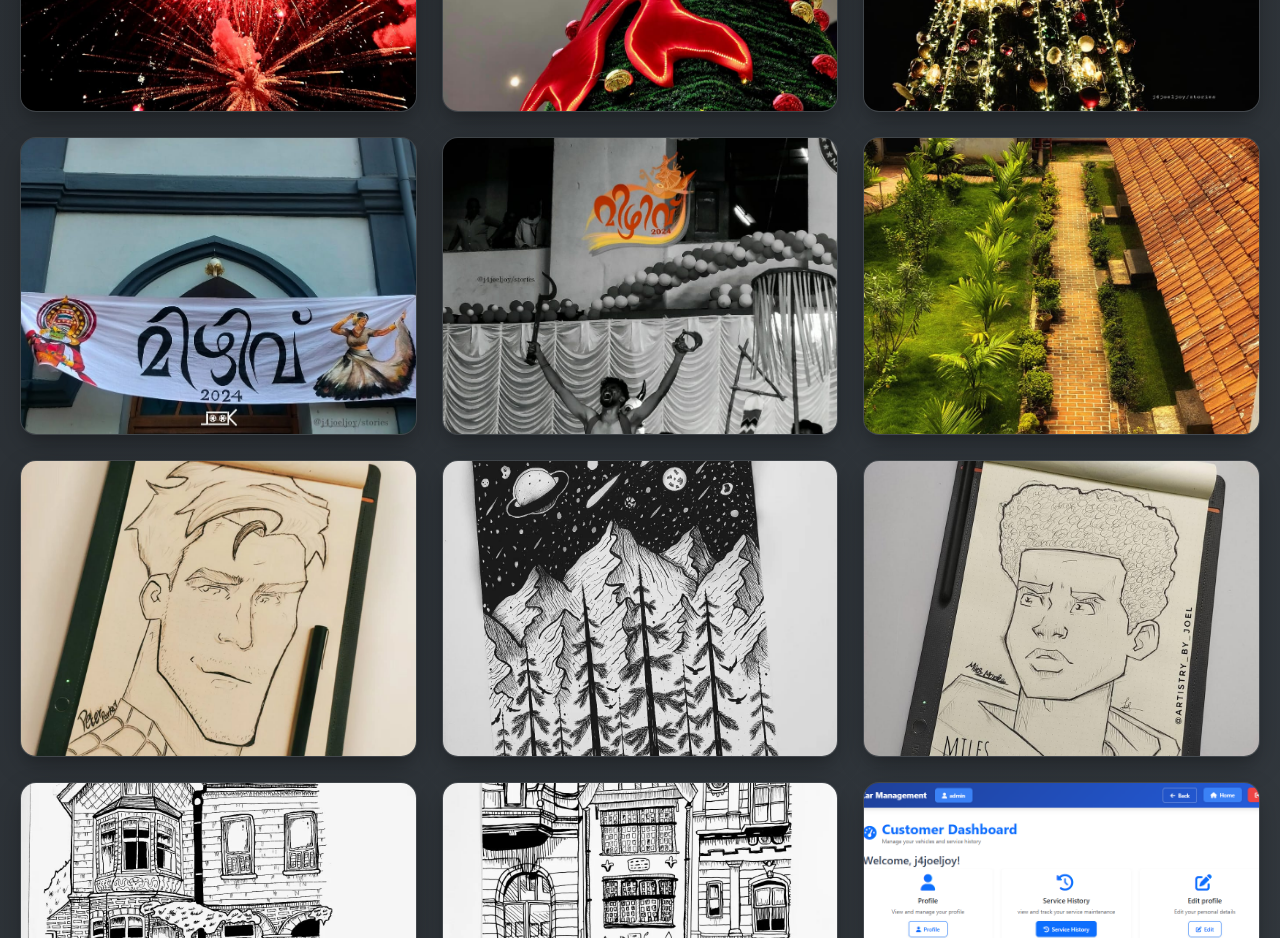
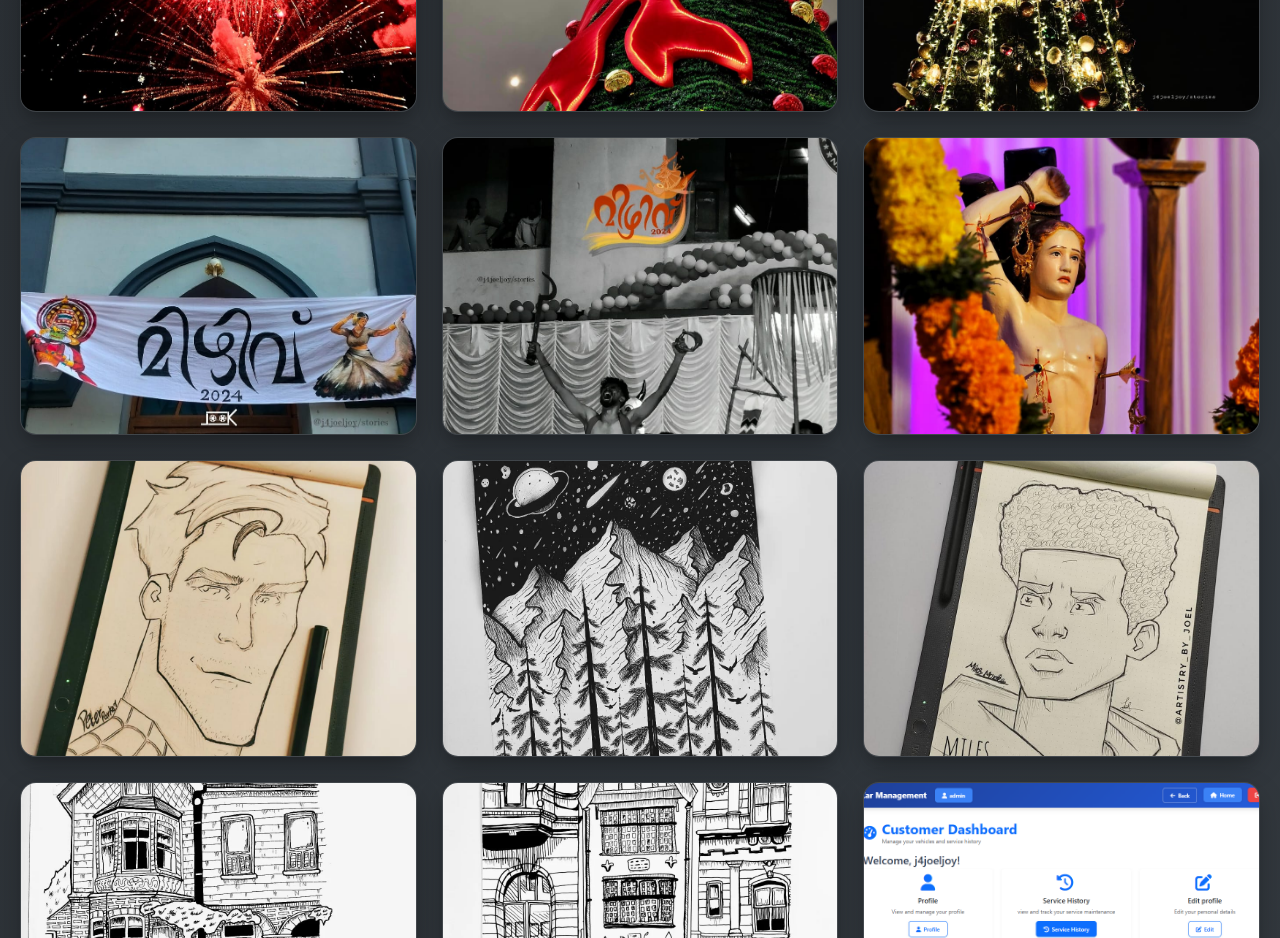
Before and after one commit to j4joeljoy/joel_joy_portfolio, a plain HTML site: page gallery.html in a window 1280 px wide. Shown: the part 2900-3838 px from the top of the page. Drawn offline with nearby package versions, Linux system fonts and the light colour scheme.

Commit message:
Update gallery.html

```diff
--- a/gallery.html
+++ b/gallery.html
@@ -828,7 +828,7 @@
         </div>
 
         <div class="gallery-item" data-category="photography">
-            <img src="images\image13.jpeg" alt="Ocean Waves" class="gallery-img">
+            <img src="images\image29.jpeg" alt="Ocean Waves" class="gallery-img">
             <div class="gallery-overlay">
                 <h3 class="gallery-title">Palace</h3>
                 <p class="gallery-category">Photography</p>
```
